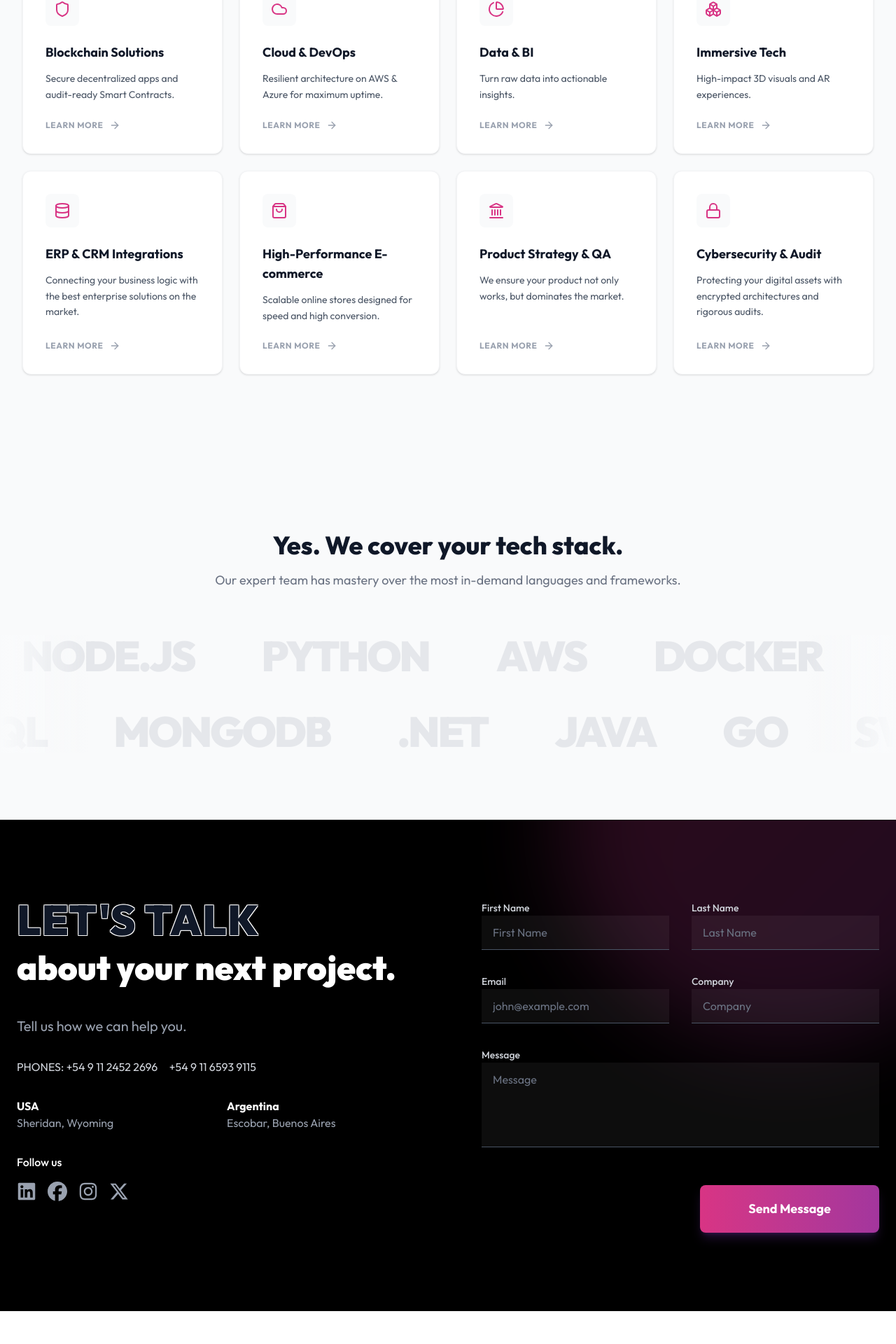
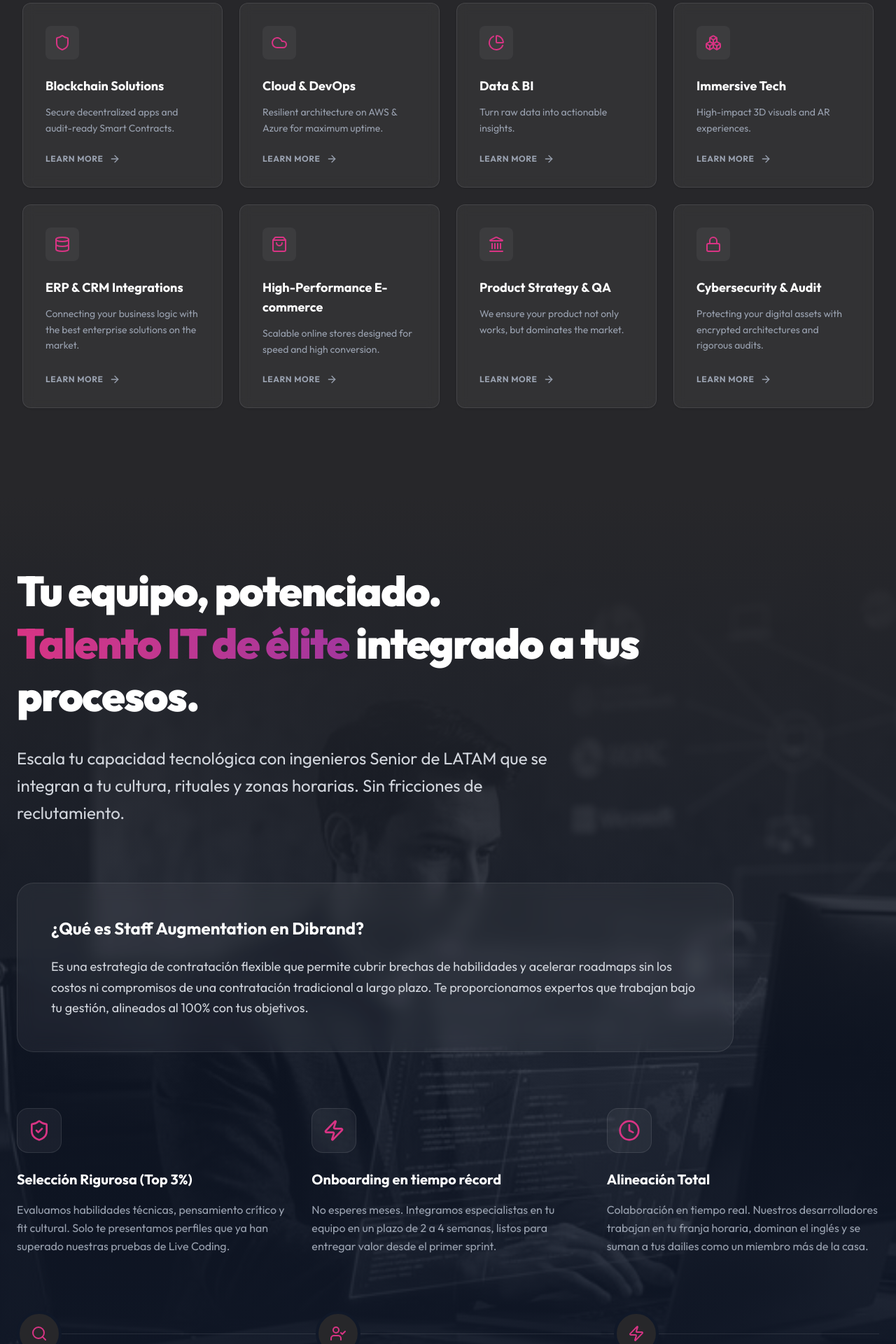
Before and after one commit to dibrand-dev/dibrand-redesign, a Next.js app: page /en in a window 1280 px wide. Shown: the part 1682-3602 px from the top of the page at 70% size. Before the commit the page ends 3555 px from the top, so only its background shows below. Built offline with nearby package versions, Linux system fonts and the light colour scheme; no server answers; the database is empty.

Commit message:
feat: implement Staff Augmentation strategy section with dark aesthetic and seamless transition

```diff
--- a/app/[lang]/page.tsx
+++ b/app/[lang]/page.tsx
@@ -3,6 +3,7 @@ import ContactForm from "@/components/ContactForm";
 import HeroSection from "@/components/home/HeroSection";
 import WhatWeDo from "@/components/home/WhatWeDo";
 import ServicesGrid from "@/components/home/ServicesGrid";
+import StaffAugmentation from "@/components/home/StaffAugmentation";
 import TechStack from "@/components/home/TechStack";
 import TestimonialsSection from "@/components/home/TestimonialsSection";
 import TrustedBySection from "@/components/home/TrustedBySection";
@@ -47,6 +48,8 @@ export default async function Home(props: { params: Promise<{ lang: "en" | "es"
       <WhatWeDo dict={dict.home} />
 
       <ServicesGrid dict={dict.home} />
+
+      <StaffAugmentation />
 
       <TrustedBySection brands={brands} />
 
--- a/components/home/ServicesGrid.tsx
+++ b/components/home/ServicesGrid.tsx
@@ -28,13 +28,13 @@ const iconMap = [
 
 export default function ServicesGrid({ dict }: ServicesGridProps) {
     return (
-        <section className="bg-gray-50 flex flex-col justify-start pt-12 pb-32" id="services">
+        <section className="bg-zinc-800 flex flex-col justify-start pt-24 pb-32" id="services">
             <div className="container mx-auto px-4 sm:px-6 lg:px-8">
-                <div className="mb-16">
-                    <h2 className="text-3xl font-bold tracking-tight text-gray-900 sm:text-4xl md:text-5xl">
+                <div className="mb-16 text-center">
+                    <h2 className="text-3xl font-bold tracking-tight text-white sm:text-4xl md:text-5xl font-outfit">
                         {dict.services.title}
                     </h2>
-                    <div className="mt-4 h-1 w-20 bg-gradient-to-r from-[#D83484] to-[#A3369D]" />
+                    <div className="mt-4 h-1 w-20 bg-gradient-to-r from-[#D83484] to-[#A3369D] mx-auto" />
                 </div>
 
                 <div className="grid grid-cols-1 gap-6 md:grid-cols-2 lg:grid-cols-3 xl:grid-cols-4">
@@ -44,16 +44,16 @@ export default function ServicesGrid({ dict }: ServicesGridProps) {
                             <Link
                                 key={index}
                                 href="/services"
-                                className="group flex flex-col justify-between rounded-xl bg-white p-8 shadow-sm transition-all duration-300 hover:-translate-y-2 hover:shadow-xl border border-gray-100"
+                                className="group flex flex-col justify-between rounded-xl bg-white/5 backdrop-blur-sm p-8 shadow-sm transition-all duration-300 hover:-translate-y-2 hover:shadow-xl border border-white/10 hover:border-[#D83484]/30"
                             >
                                 <div>
-                                    <div className="mb-6 inline-flex h-12 w-12 items-center justify-center rounded-lg bg-gray-50 text-[#D83484] group-hover:bg-[#D83484] group-hover:text-white transition-all duration-300">
+                                    <div className="mb-6 inline-flex h-12 w-12 items-center justify-center rounded-lg bg-white/5 text-[#D83484] group-hover:bg-[#D83484] group-hover:text-white transition-all duration-300">
                                         <Icon className="h-6 w-6" />
                                     </div>
-                                    <h3 className="mb-3 text-lg font-bold text-gray-900">
+                                    <h3 className="mb-3 text-lg font-bold text-white font-outfit">
                                         {item.title}
                                     </h3>
-                                    <p className="text-sm leading-relaxed text-gray-600">
+                                    <p className="text-sm leading-relaxed text-gray-400 font-outfit">
                                         {item.desc}
                                     </p>
                                 </div>
--- /dev/null
+++ b/components/home/StaffAugmentation.tsx
@@ -0,0 +1,120 @@
+import React from 'react';
+import Image from 'next/image';
+import { ShieldCheck, Zap, Clock, Search, UserCheck, ArrowUpRight } from 'lucide-react';
+
+export default function StaffAugmentation() {
+    return (
+        <section className="relative min-h-[800px] w-full flex items-center py-24 overflow-hidden" id="staff-augmentation">
+            {/* Background Image with grayscale and overlay */}
+            <div className="absolute inset-0 z-0">
+                <Image
+                    src="/staff-aug.png"
+                    alt="Elite IT Talent"
+                    fill
+                    className="object-cover grayscale"
+                    priority
+                />
+                <div className="absolute inset-0 bg-gradient-to-b from-zinc-800 via-gray-900/80 to-gray-900" />
+            </div>
+
+            <div className="container mx-auto px-6 relative z-10">
+                <div className="max-w-4xl mb-20">
+                    <h2 className="text-4xl md:text-5xl lg:text-6xl font-black text-white mb-8 font-outfit leading-tight tracking-tight">
+                        Tu equipo, potenciado.<br />
+                        <span className="text-transparent bg-clip-text bg-gradient-to-r from-[#D83484] to-[#A3369D]">
+                            Talento IT de élite
+                        </span> integrado a tus procesos.
+                    </h2>
+                    <p className="text-xl md:text-2xl text-gray-300 font-outfit leading-relaxed max-w-3xl">
+                        Escala tu capacidad tecnológica con ingenieros Senior de LATAM que se integran a tu cultura, rituales y zonas horarias. Sin fricciones de reclutamiento.
+                    </p>
+                </div>
+
+                {/* Concept Block */}
+                <div className="bg-white/5 backdrop-blur-md border border-white/10 rounded-3xl p-8 md:p-12 mb-20 max-w-5xl">
+                    <h3 className="text-2xl font-bold text-white mb-6 font-outfit">¿Qué es Staff Augmentation en Dibrand?</h3>
+                    <p className="text-lg text-gray-300 font-outfit leading-relaxed">
+                        Es una estrategia de contratación flexible que permite cubrir brechas de habilidades y acelerar roadmaps sin los costos ni compromisos de una contratación tradicional a largo plazo. Te proporcionamos expertos que trabajan bajo tu gestión, alineados al 100% con tus objetivos.
+                    </p>
+                </div>
+
+                {/* Benefits Grid */}
+                <div className="grid grid-cols-1 md:grid-cols-3 gap-8 mb-20">
+                    <div className="group">
+                        <div className="w-16 h-16 rounded-2xl bg-white/5 border border-white/10 flex items-center justify-center mb-6 text-[#D83484] group-hover:bg-[#D83484] group-hover:text-white transition-all duration-300">
+                            <ShieldCheck size={32} />
+                        </div>
+                        <h4 className="text-xl font-bold text-white mb-4 font-outfit">Selección Rigurosa (Top 3%)</h4>
+                        <p className="text-gray-400 font-outfit leading-relaxed">
+                            Evaluamos habilidades técnicas, pensamiento crítico y fit cultural. Solo te presentamos perfiles que ya han superado nuestras pruebas de Live Coding.
+                        </p>
+                    </div>
+
+                    <div className="group">
+                        <div className="w-16 h-16 rounded-2xl bg-white/5 border border-white/10 flex items-center justify-center mb-6 text-[#D83484] group-hover:bg-[#D83484] group-hover:text-white transition-all duration-300">
+                            <Zap size={32} />
+                        </div>
+                        <h4 className="text-xl font-bold text-white mb-4 font-outfit">Onboarding en tiempo récord</h4>
+                        <p className="text-gray-400 font-outfit leading-relaxed">
+                            No esperes meses. Integramos especialistas en tu equipo en un plazo de 2 a 4 semanas, listos para entregar valor desde el primer sprint.
+                        </p>
+                    </div>
+
+                    <div className="group">
+                        <div className="w-16 h-16 rounded-2xl bg-white/5 border border-white/10 flex items-center justify-center mb-6 text-[#D83484] group-hover:bg-[#D83484] group-hover:text-white transition-all duration-300">
+                            <Clock size={32} />
+                        </div>
+                        <h4 className="text-xl font-bold text-white mb-4 font-outfit">Alineación Total</h4>
+                        <p className="text-gray-400 font-outfit leading-relaxed">
+                            Colaboración en tiempo real. Nuestros desarrolladores trabajan en tu franja horaria, dominan el inglés y se suman a tus dailies como un miembro más de la casa.
+                        </p>
+                    </div>
+                </div>
+
+                {/* Process Timeline */}
+                <div className="grid grid-cols-1 md:grid-cols-3 gap-12 relative">
+                    {/* Horizontal Line for Desktop */}
+                    <div className="hidden md:block absolute top-8 left-0 right-0 h-px bg-white/10 z-0" />
+
+                    <div className="relative z-10 pt-16">
+                        <div className="absolute top-0 left-0 w-16 h-16 rounded-full bg-zinc-800 border-4 border-gray-900 flex items-center justify-center text-white font-bold text-xl">
+                            <Search size={24} className="text-[#D83484]" />
+                        </div>
+                        <h5 className="text-[#D83484] font-bold text-sm uppercase tracking-widest mb-2">Paso 1</h5>
+                        <h6 className="text-xl font-bold text-white mb-3 font-outfit">Descubrimiento</h6>
+                        <p className="text-gray-400 text-sm font-outfit">Entendemos tus necesidades técnicas y cultura de equipo.</p>
+                    </div>
+
+                    <div className="relative z-10 pt-16">
+                        <div className="absolute top-0 left-0 w-16 h-16 rounded-full bg-zinc-800 border-4 border-gray-900 flex items-center justify-center text-white font-bold text-xl">
+                            <UserCheck size={24} className="text-[#D83484]" />
+                        </div>
+                        <h5 className="text-[#D83484] font-bold text-sm uppercase tracking-widest mb-2">Paso 2</h5>
+                        <h6 className="text-xl font-bold text-white mb-3 font-outfit">Match Técnico</h6>
+                        <p className="text-gray-400 text-sm font-outfit">Seleccionamos a los mejores candidatos de nuestro pool pre-validado.</p>
+                    </div>
+
+                    <div className="relative z-10 pt-16">
+                        <div className="absolute top-0 left-0 w-16 h-16 rounded-full bg-zinc-800 border-4 border-gray-900 flex items-center justify-center text-white font-bold text-xl">
+                            <Zap size={24} className="text-[#D83484]" />
+                        </div>
+                        <h5 className="text-[#D83484] font-bold text-sm uppercase tracking-widest mb-2">Paso 3</h5>
+                        <h6 className="text-xl font-bold text-white mb-3 font-outfit">Integración</h6>
+                        <p className="text-gray-400 text-sm font-outfit">Onboarding guiado y escalamiento continuo según la demanda del proyecto.</p>
+                    </div>
+                </div>
+
+                {/* CTA */}
+                <div className="mt-24">
+                    <a
+                        href="#contact"
+                        className="inline-flex items-center gap-3 px-10 py-5 bg-gradient-to-r from-[#D83484] to-[#A3369D] text-white font-bold rounded-full hover:scale-105 transition-all shadow-xl shadow-[#D83484]/20 group"
+                    >
+                        Escalar mi equipo ahora
+                        <ArrowUpRight size={20} className="group-hover:translate-x-1 group-hover:-translate-y-1 transition-transform" />
+                    </a>
+                </div>
+            </div>
+        </section>
+    );
+}
```
Also changed, not shown: public/staff-aug.png (added).
